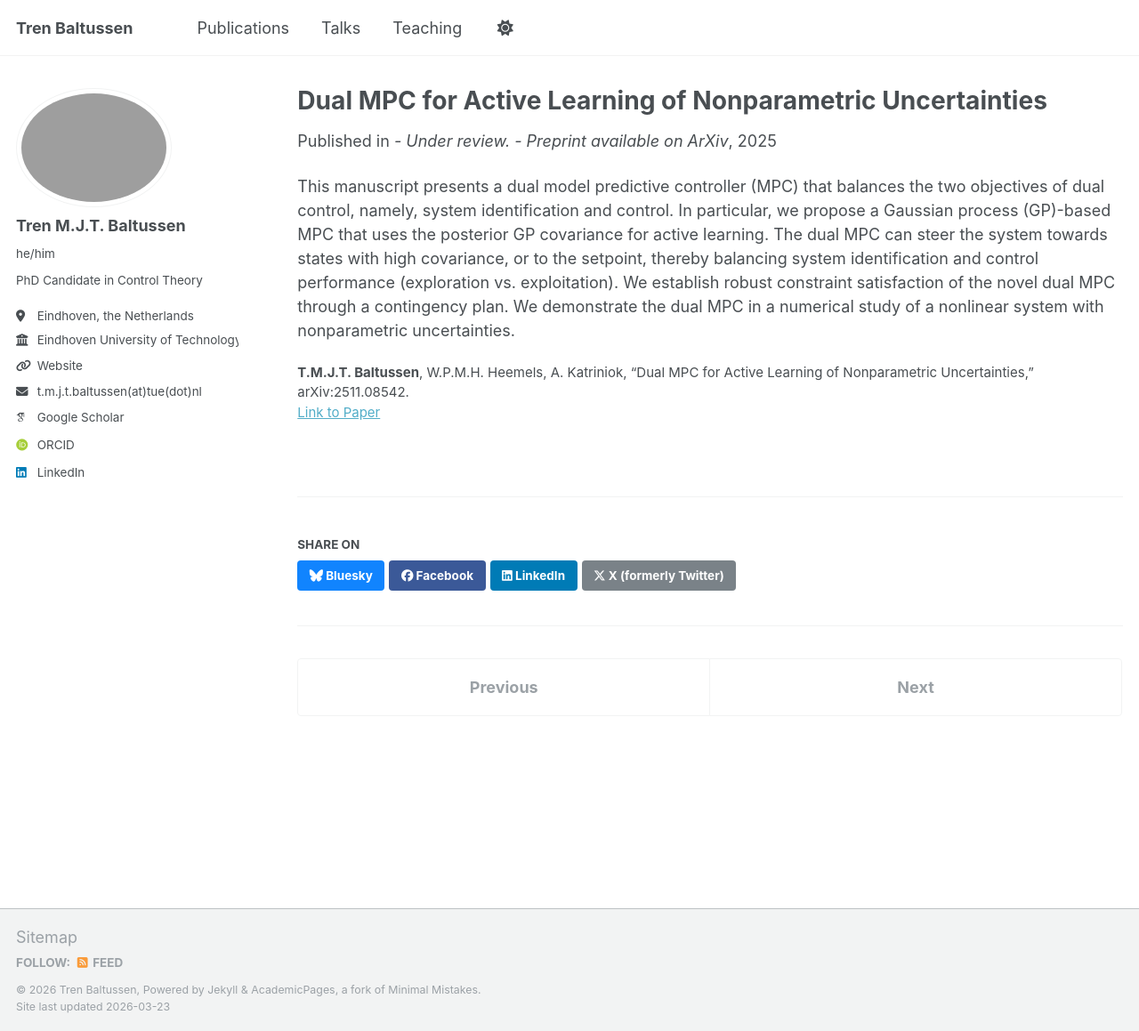
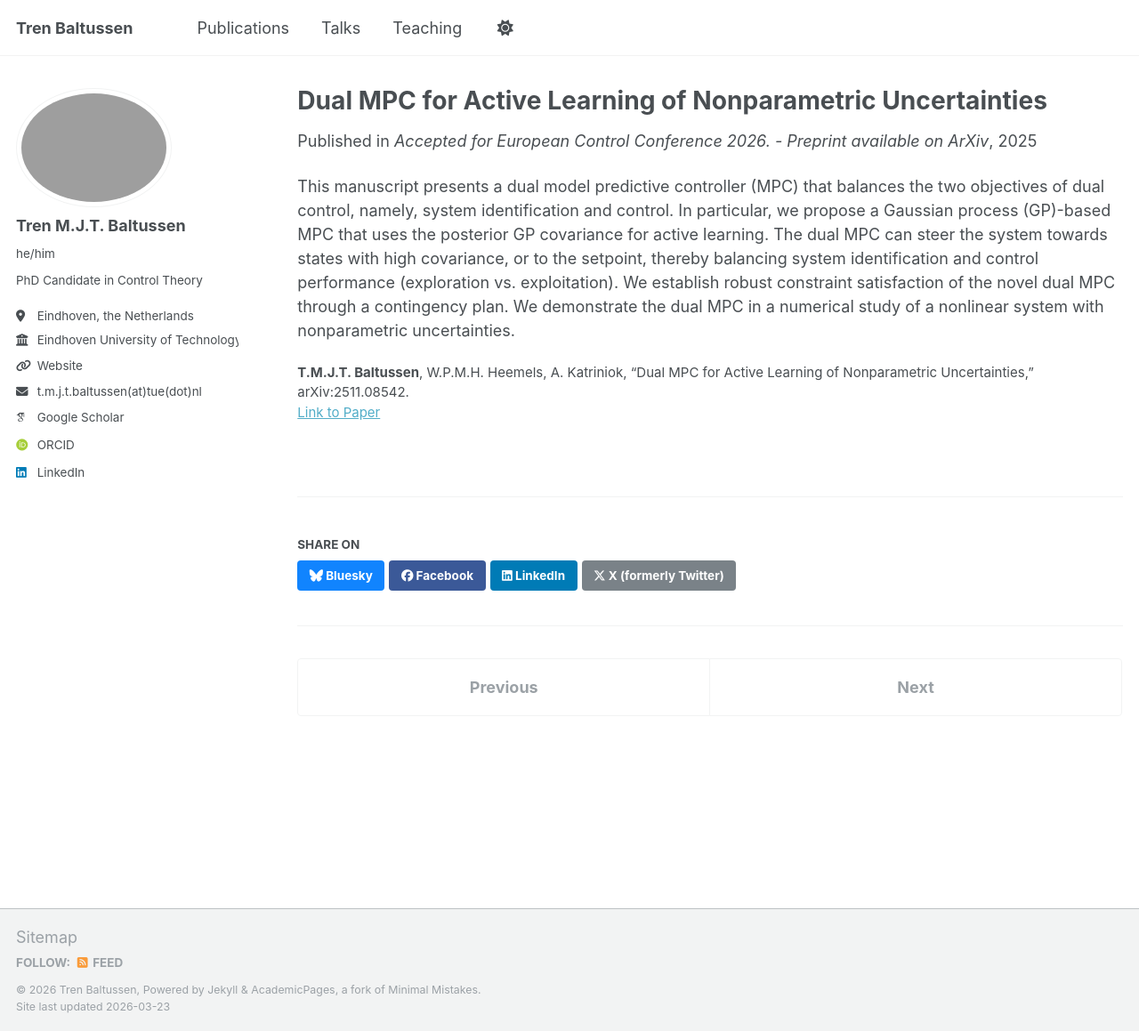
Before and after one commit to TrenBaltussen/TrenBaltussen.github.io, a Jekyll site: the page built from _publications/2025-11-17-Dual-MPC-1.md, in a window 1280 px wide and 1159 px high. Shown: the whole window at 89% size. Built offline with Jekyll 4.4.1, drawn with Linux system fonts in a browser that asks for light colours; some web fonts are replaced.

Commit message:
Update venue information for Dual MPC publication

```diff
--- a/_publications/2025-11-17-Dual-MPC-1.md
+++ b/_publications/2025-11-17-Dual-MPC-1.md
@@ -5,7 +5,7 @@ category: conferences
 permalink: /publications/2025-11-17-Dual-MPC-1
 excerpt: ''
 date: 2025-11-17
-venue: '- Under review. - Preprint available on ArXiv'
+venue: 'Accepted for European Control Conference 2026. - Preprint available on ArXiv'
 paperurl: 'https://arxiv.org/abs/2511.08542'
 citation: '<b>T.M.J.T. Baltussen</b>, W.P.M.H. Heemels, A. Katriniok,
 “Dual MPC for Active Learning of Nonparametric Uncertainties,” arXiv:2511.08542.'
```
